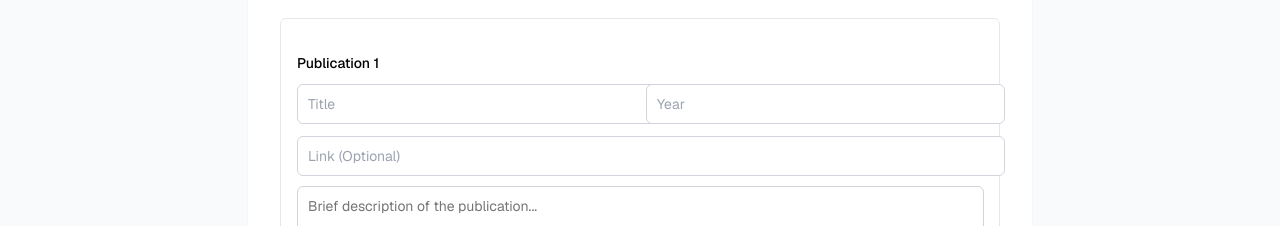
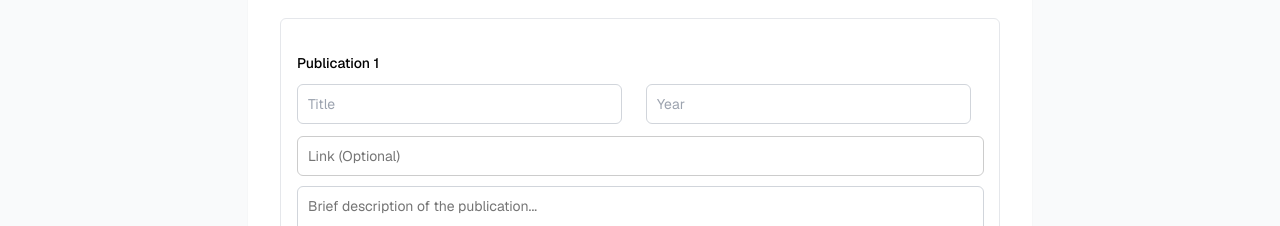
Before and after one commit to madhu-famelyn/Lexfactos-frontend, a React (Create React App) app in the folder lexfactos/: page /step6 in a window 1280 px wide. Shown: the part 900-1126 px from the top of the page. Built offline with nearby package versions, Linux system fonts and the light colour scheme; a web font is replaced by a local one.

Commit message:
updated form

```diff
--- a/lexfactos/src/Components/LawyerRegistration/LawyerRegistration6/Step6.css
+++ b/lexfactos/src/Components/LawyerRegistration/LawyerRegistration6/Step6.css
@@ -106,12 +106,15 @@
 }
 
 .lr-step6-input{
-     width: 100%;
+     width: 90%;
   border: 1px solid #d1d5db;
   border-radius: 6px;
   padding: 10px;
   font-size: 14px;
   color: #111827;
+}
+.lr-step6-input-big{
+  width:97%;
 }
 .lr-step6-textarea {
   width: 96%;
--- a/lexfactos/src/Components/LawyerRegistration/LawyerRegistration6/Step6.js
+++ b/lexfactos/src/Components/LawyerRegistration/LawyerRegistration6/Step6.js
@@ -339,7 +339,7 @@ const LawyerRegistrationStep6 = () => {
               <input
                 type="text"
                 placeholder="Link (Optional)"
-                className="lr-step6-input"
+                className="lr-step6-input-big"
                 value={p.link}
                 onChange={(e) =>
                   handleChange(i, "link", e.target.value, "publications")
```
